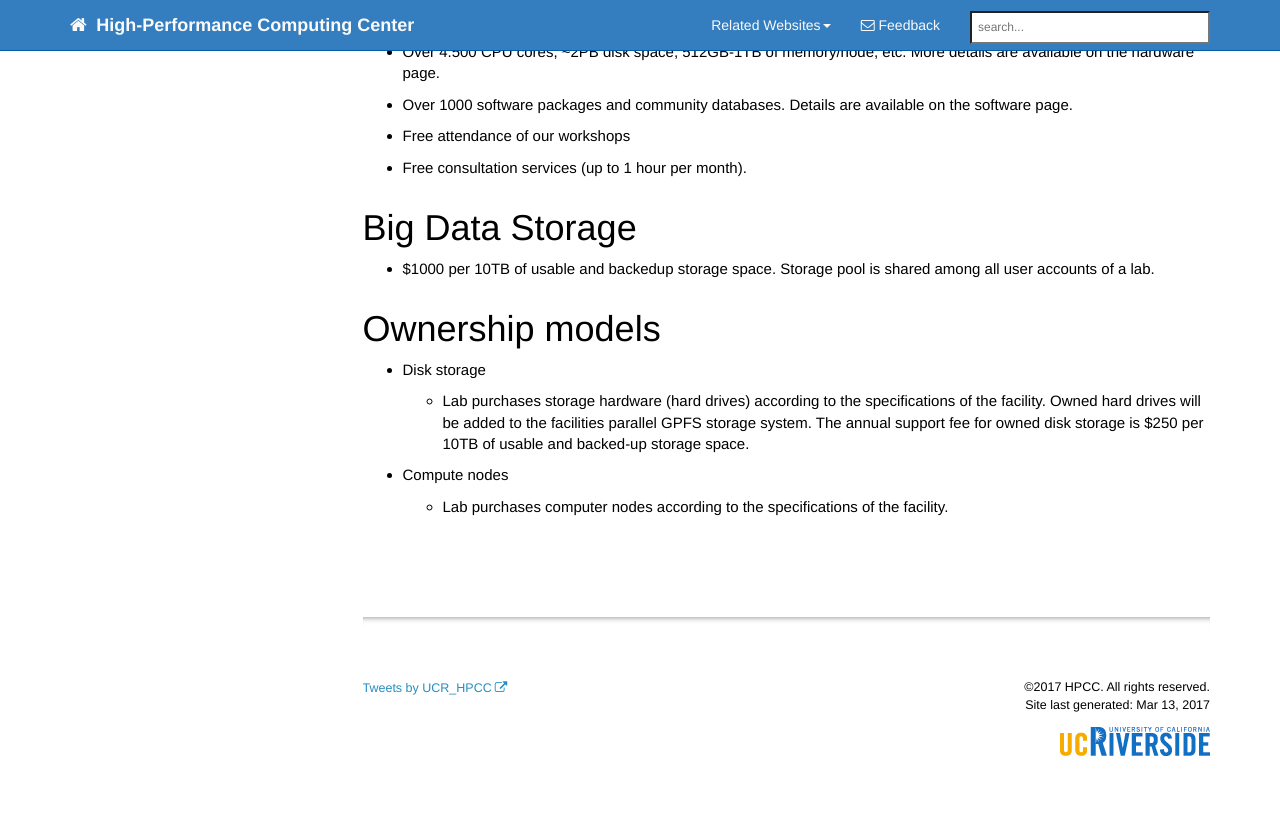
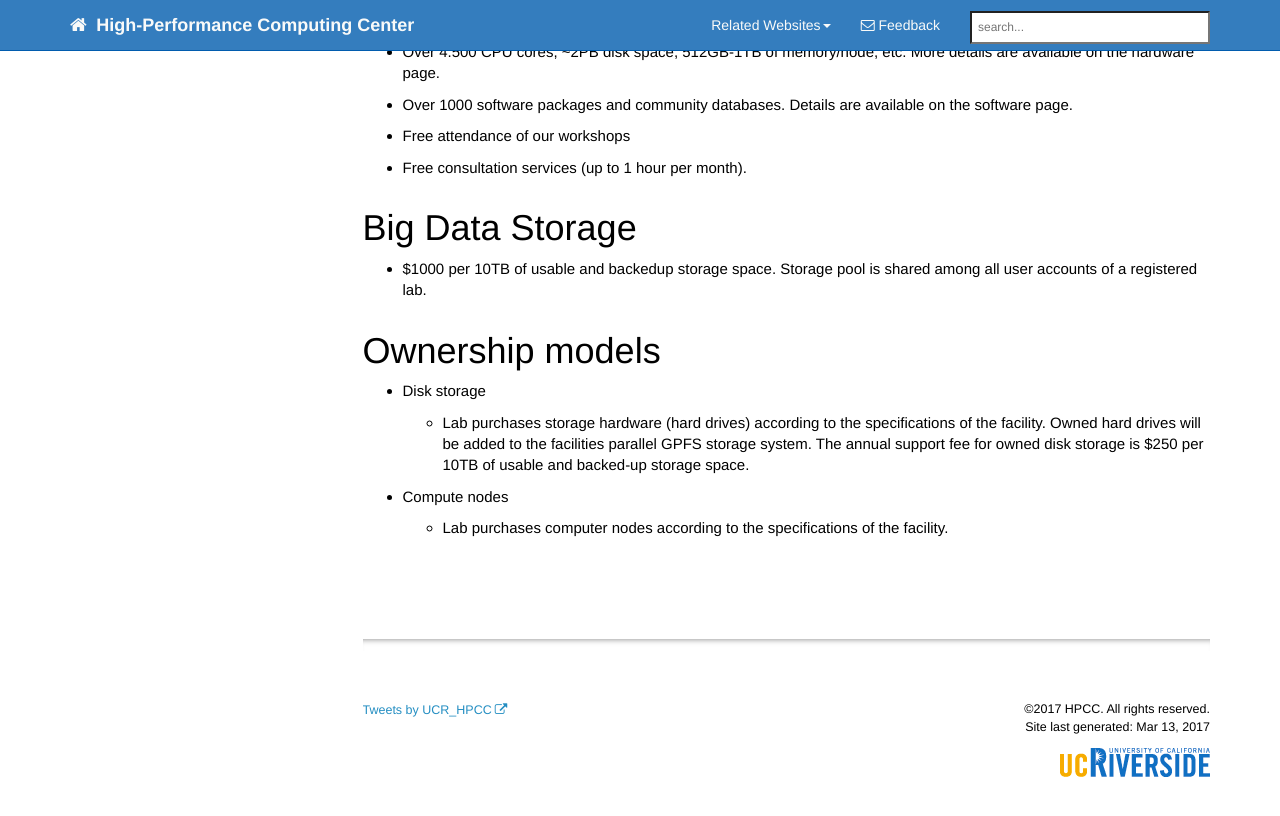
Before and after one commit to tgirke/rcf, a Jekyll site: the page built from rates.md, in a window 1280 px wide and 900 px high, scrolled down 472 px. Shown: the top 816 px of the window. Built offline with Jekyll 4.4.1, drawn with Linux system fonts in a browser that asks for light colours; nearby versions of some CDN libraries; comment, search, counter and statistics services are not loaded.

Commit message:
content edits

```diff
--- a/rates.md
+++ b/rates.md
@@ -23,7 +23,7 @@ The registration provides access to the following resources:
 
 # Big Data Storage
 
-* $1000 per 10TB of usable and backedup storage space. Storage pool is shared among all user accounts of a lab.
+* $1000 per 10TB of usable and backedup storage space. Storage pool is shared among all user accounts of a registered lab.
 
 # Ownership models
 
```
